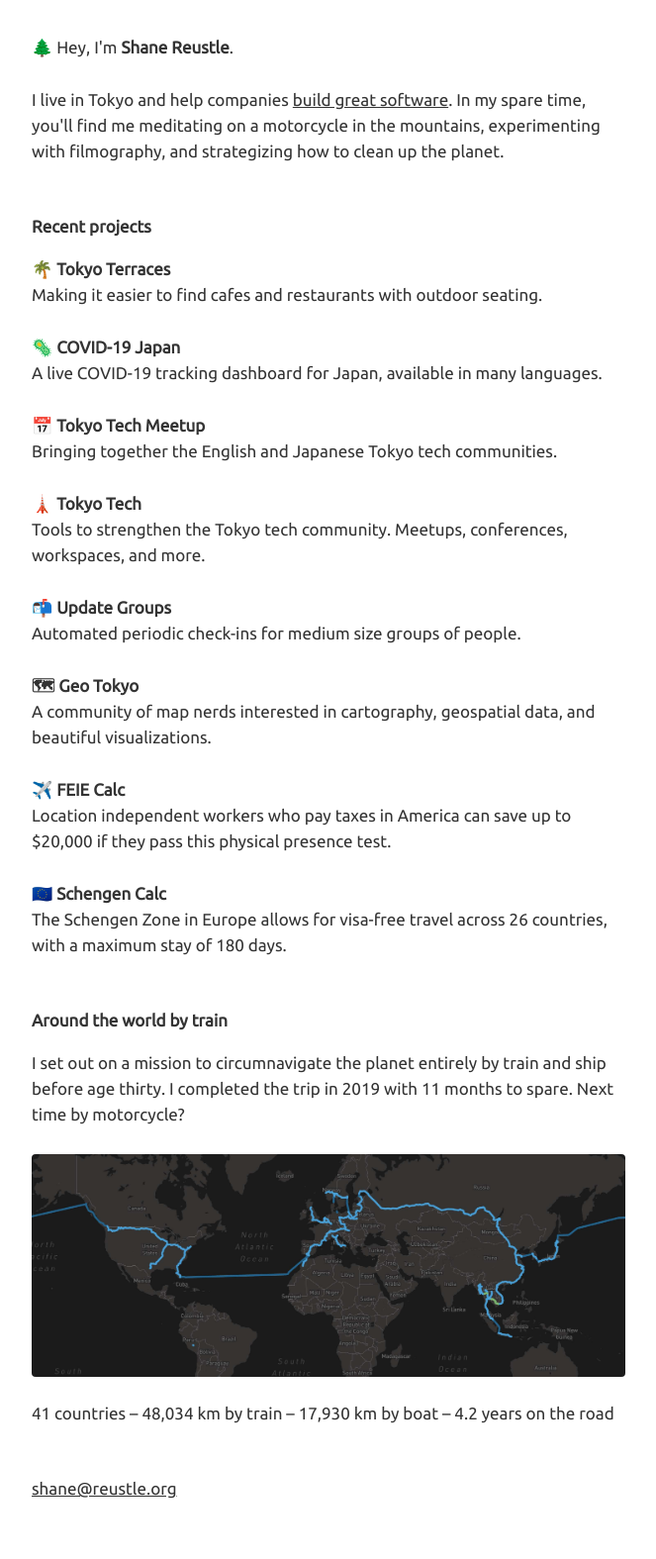
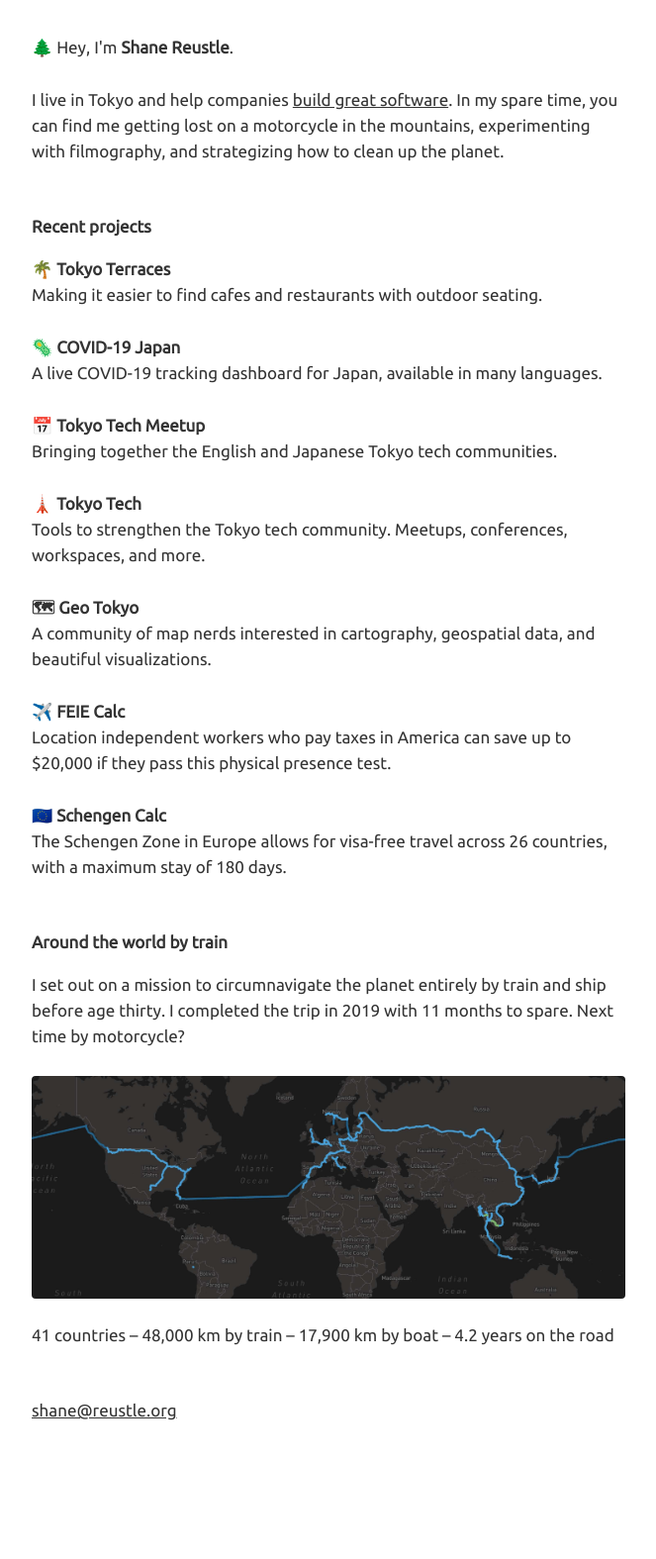
Before and after one commit to reustle/reustle, a Jekyll site: the page index.html, which Jekyll copies as it is, in a window 1280 px wide. Shown: the whole page at 99% size, without its empty margins (308-971 px from the left). Built offline with Jekyll 4.4.1, drawn with Linux system fonts in a browser that asks for light colours; after the commit the page ends 1496 px from its top, so only the background shows below that.

Commit message:
Update index.html

```diff
--- a/index.html
+++ b/index.html
@@ -50,7 +50,7 @@
         <header>
             <p>🌲 Hey, I'm <strong>Shane Reustle</strong>.</p>
             <p>
-                I live in Tokyo and help companies <a href="https://reustle.co" target="_blank"><u>build great software</u></a>. In my spare time, you'll find me meditating on a motorcycle in the mountains, experimenting with filmography, and strategizing how to clean up the planet.
+                I live in Tokyo and help companies <a href="https://reustle.co" target="_blank"><u>build great software</u></a>. In my spare time, you can find me getting lost on a motorcycle in the mountains, experimenting with filmography, and strategizing how to clean up the planet.
             </p>
         </header>
 
@@ -76,10 +76,10 @@
                 <strong><a href="https://tokyotech.com" target="_blank">🗼 Tokyo Tech</a></strong><br/>
                 Tools to strengthen the Tokyo tech community. Meetups, conferences, workspaces, and more.
             </p>
-            <p>
+            <!--<p>
                 <strong><a href="https://updategroups.com" target="_blank">📬 Update Groups</a></strong><br/>
                 Automated periodic check-ins for medium size groups of people.
-            </p>
+            </p>-->
             <p>
                 <strong><a href="http://geotokyo.com" target="_blank">🗺 Geo Tokyo</a></strong><br/>
                 A community of map nerds interested in cartography, geospatial data, and beautiful visualizations.
@@ -105,18 +105,9 @@
             </p>
             <a href="/rtw"><img src="static/rtw-map.jpg" alt="RTW Map" /></a>
             <p>
-                41 countries – 48,034 km by train – 17,930 km by boat – 4.2 years on the road
+                41 countries – 48,000 km by train – 17,900 km by boat – 4.2 years on the road
             </p>
         </section>
-
-        <!--
-        <section>
-            <strong>Let&#39;s work together</strong>
-            <p>
-                    A bio about reustle.co and what we offer, what we do, and who we've worked with. Tokyo and New York based.
-            </p>
-        </section>
-        -->
 
         <section>
             <a href="mailto:shane@reustle.org"><u>shane@reustle.org</u></a>
```
